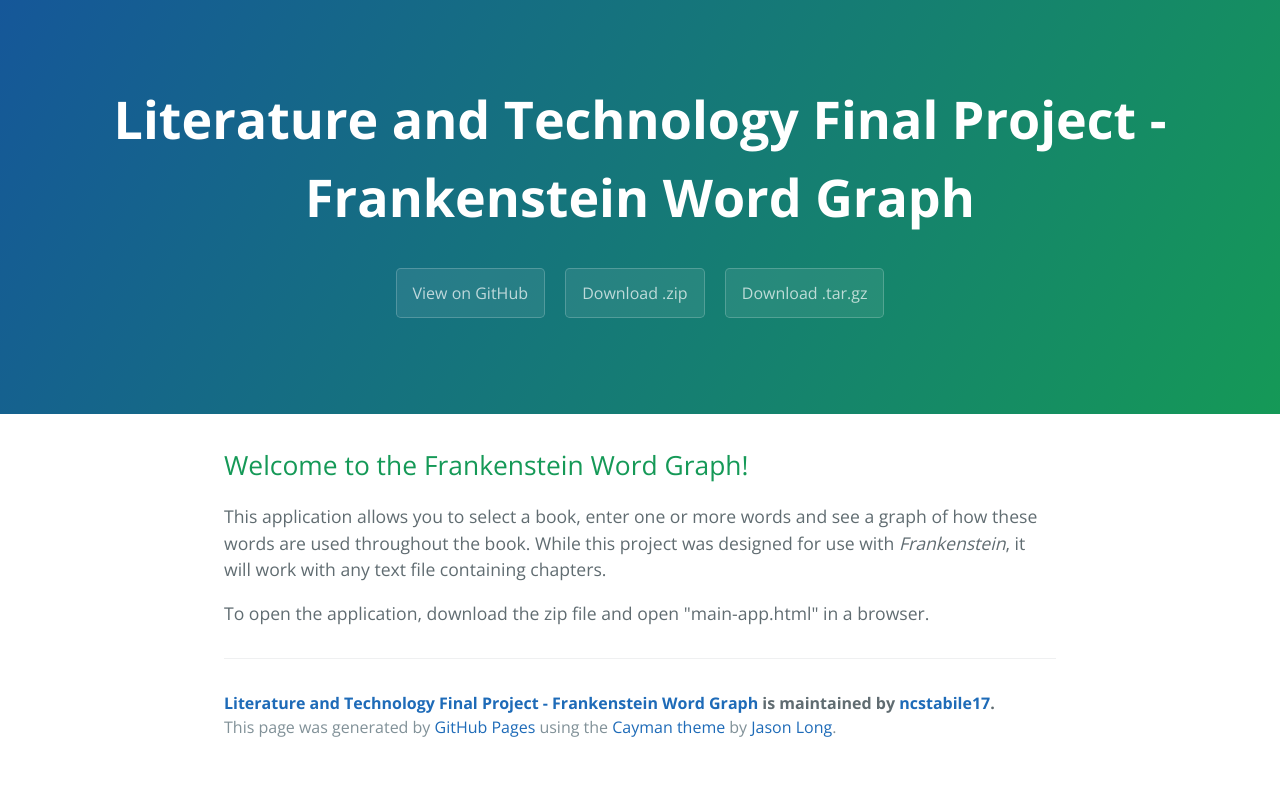
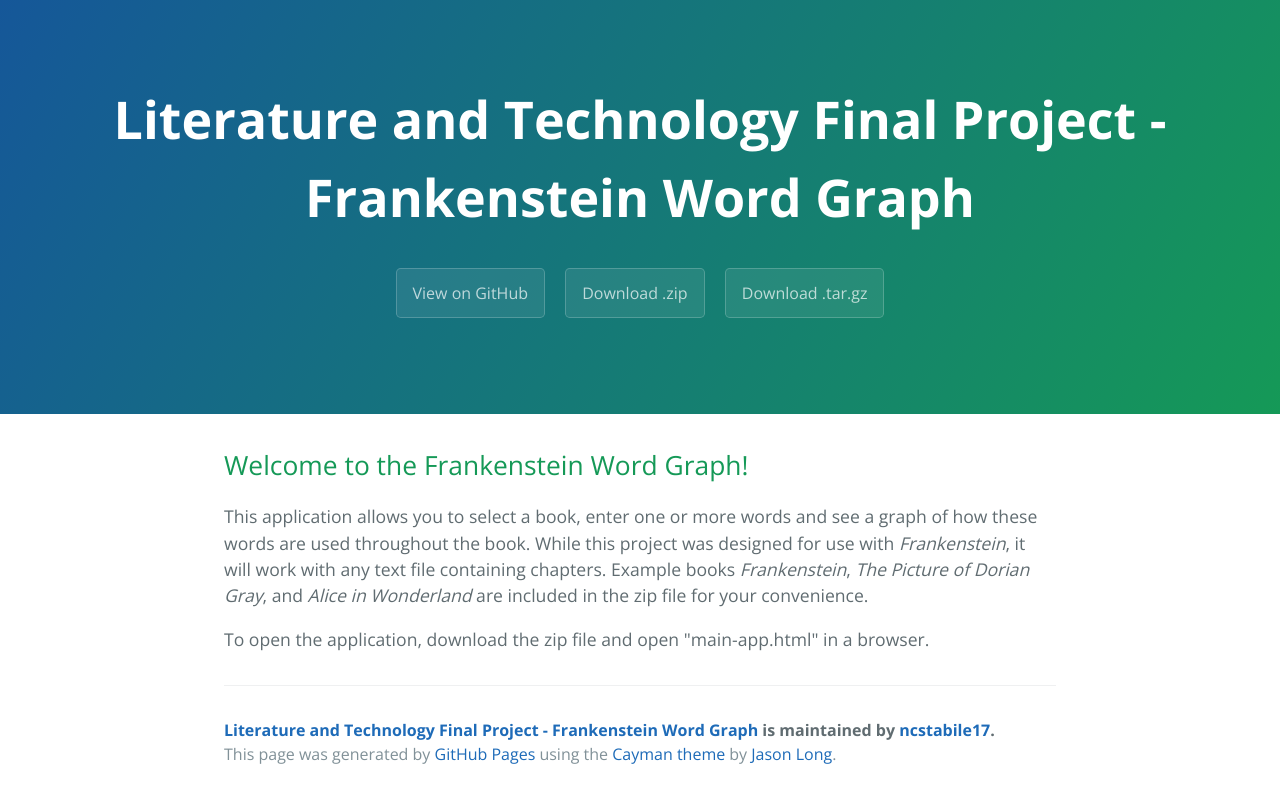
Before and after one commit to ncstabile17/Word_Graph, a plain HTML site: page index.html in a window 1280 px wide. Drawn offline with nearby package versions, Linux system fonts and the light colour scheme.

Commit message:
Update index.html

```diff
--- a/index.html
+++ b/index.html
@@ -23,7 +23,8 @@
 <a id="welcome-to-the-frankenstein-word-graph" class="anchor" href="#welcome-to-the-frankenstein-word-graph" aria-hidden="true"><span aria-hidden="true" class="octicon octicon-link"></span></a>Welcome to the Frankenstein Word Graph!</h2>
 <p>This application allows you to select a book, enter one or more words and see a graph of how
 these words are used throughout the book. While this project was designed for use with <i> Frankenstein</i>,
-it will work with any text file containing chapters.</p>
+it will work with any text file containing chapters. Example books <i>Frankenstein</i>, <i>The Picture of Dorian Gray</i>,
+and <i>Alice in Wonderland</i> are included in the zip file for your convenience.</p>
 <p>To open the application, download the zip file and open "main-app.html" in a browser.</p>
 
       <footer class="site-footer">
```
